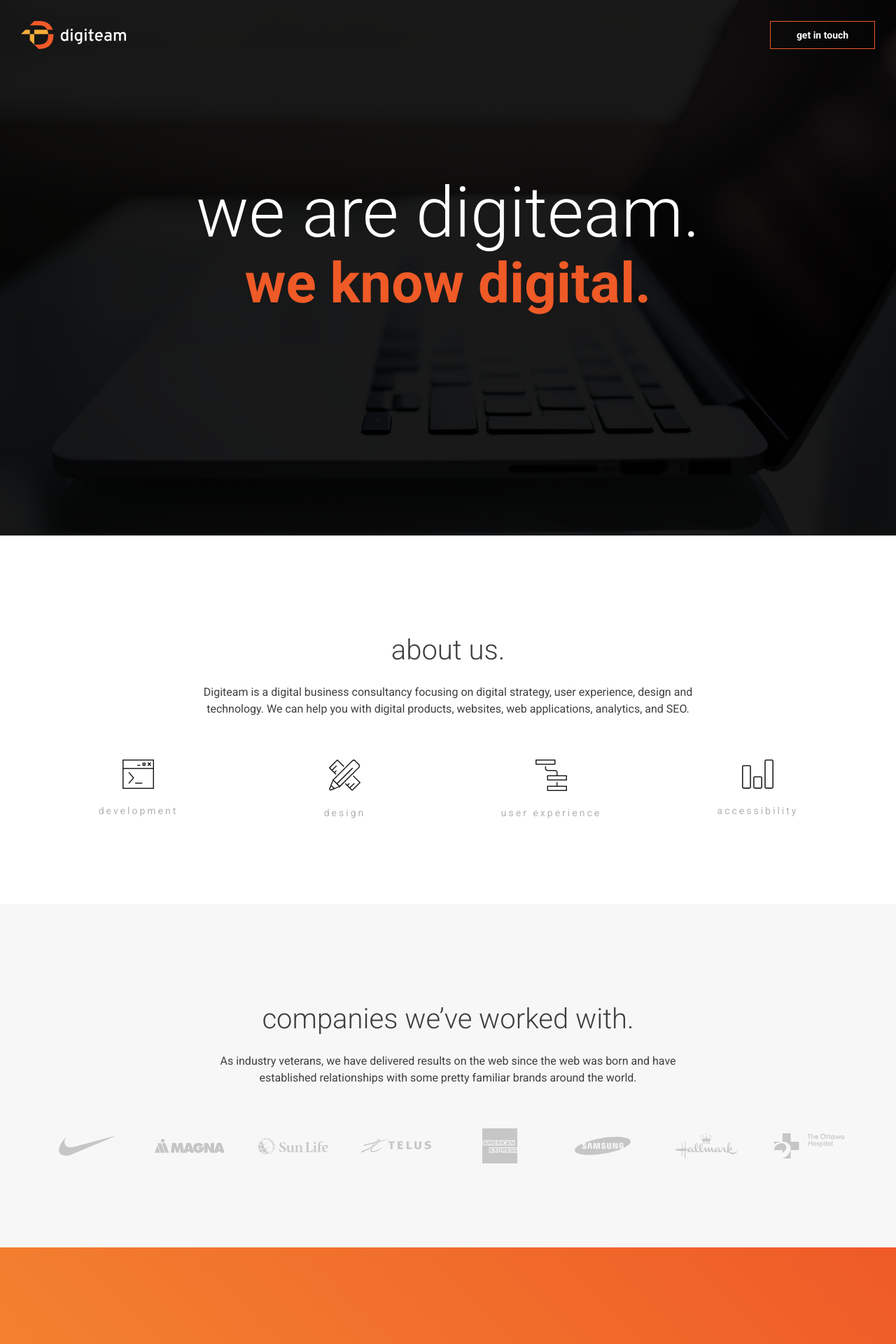
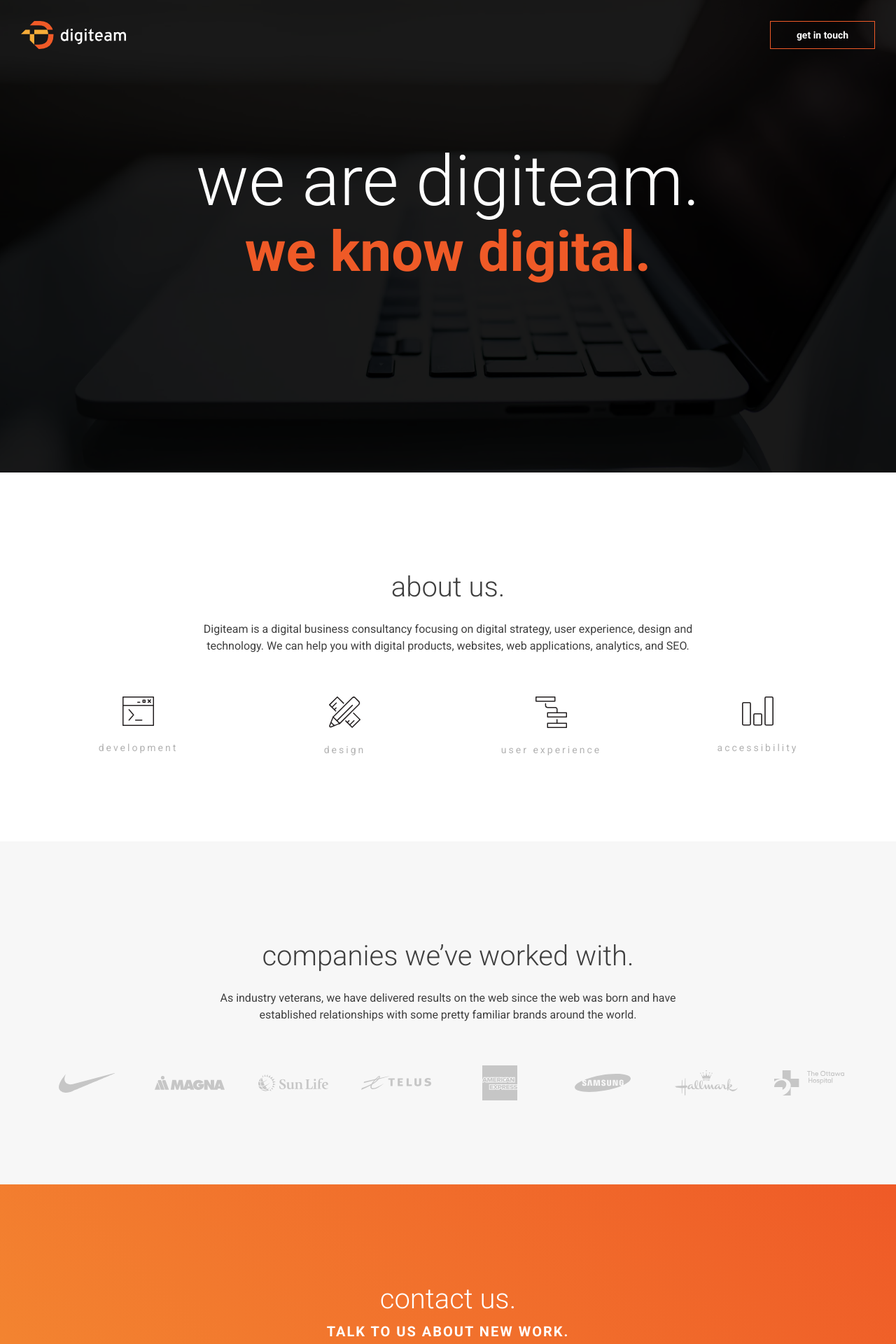
Before and after one commit to wearedigiteam/wearedigiteam.github.io, a Jekyll site: the page built from index.html, in a window 1280 px wide. Shown: the top 1920 px of the page at 70% size. Built offline with Jekyll 4.4.1, drawn with Linux system fonts in a browser that asks for light colours.

Commit message:
Decreased height to allow sibling section to 'peek'

```diff
--- a/_sass/components/_masthead.scss
+++ b/_sass/components/_masthead.scss
@@ -1,7 +1,7 @@
 .c-masthead {
   background: #000 url("../images/shallow-focus-photography-of-macbook-792199.webp") 50% 100%/cover no-repeat;
   color: #fff;
-  min-height: 85vh;
+  min-height: 75vh;
   // height: 100vh;
   display: flex;
   flex-direction: column;
```
